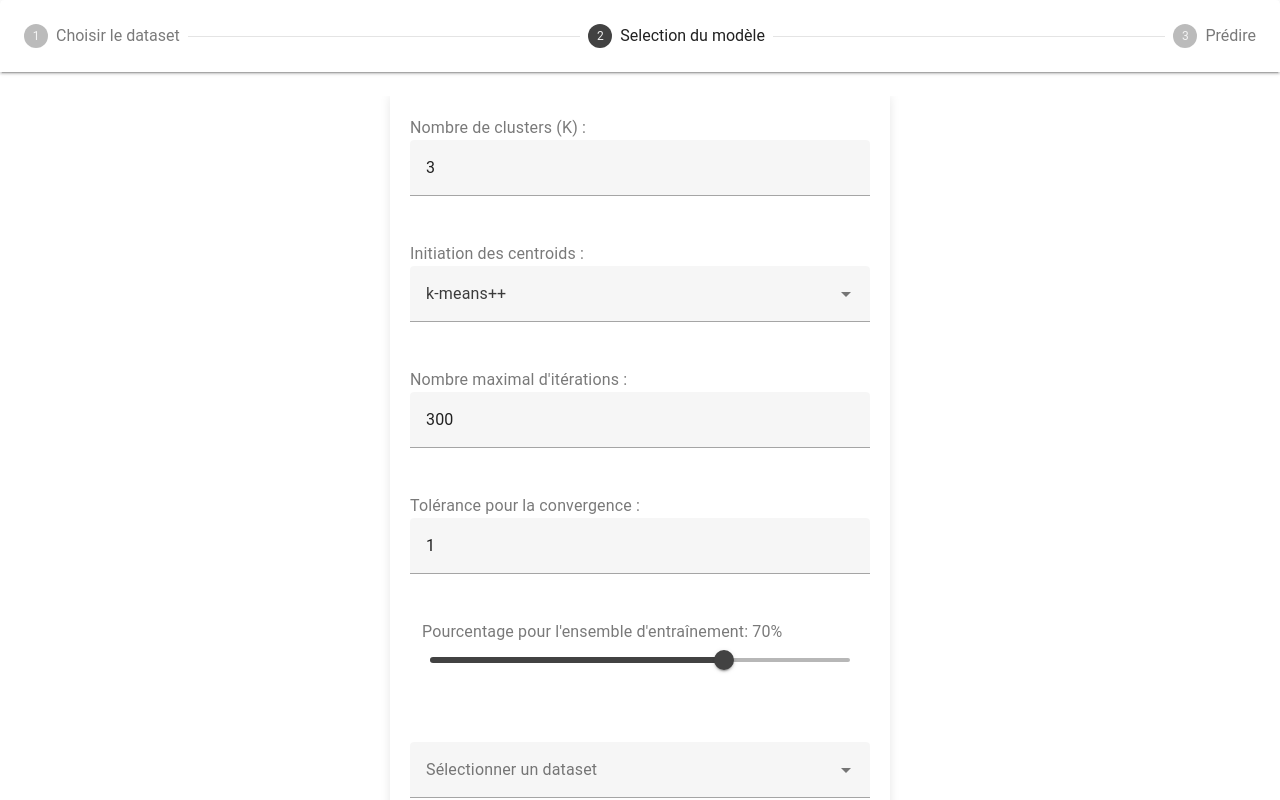
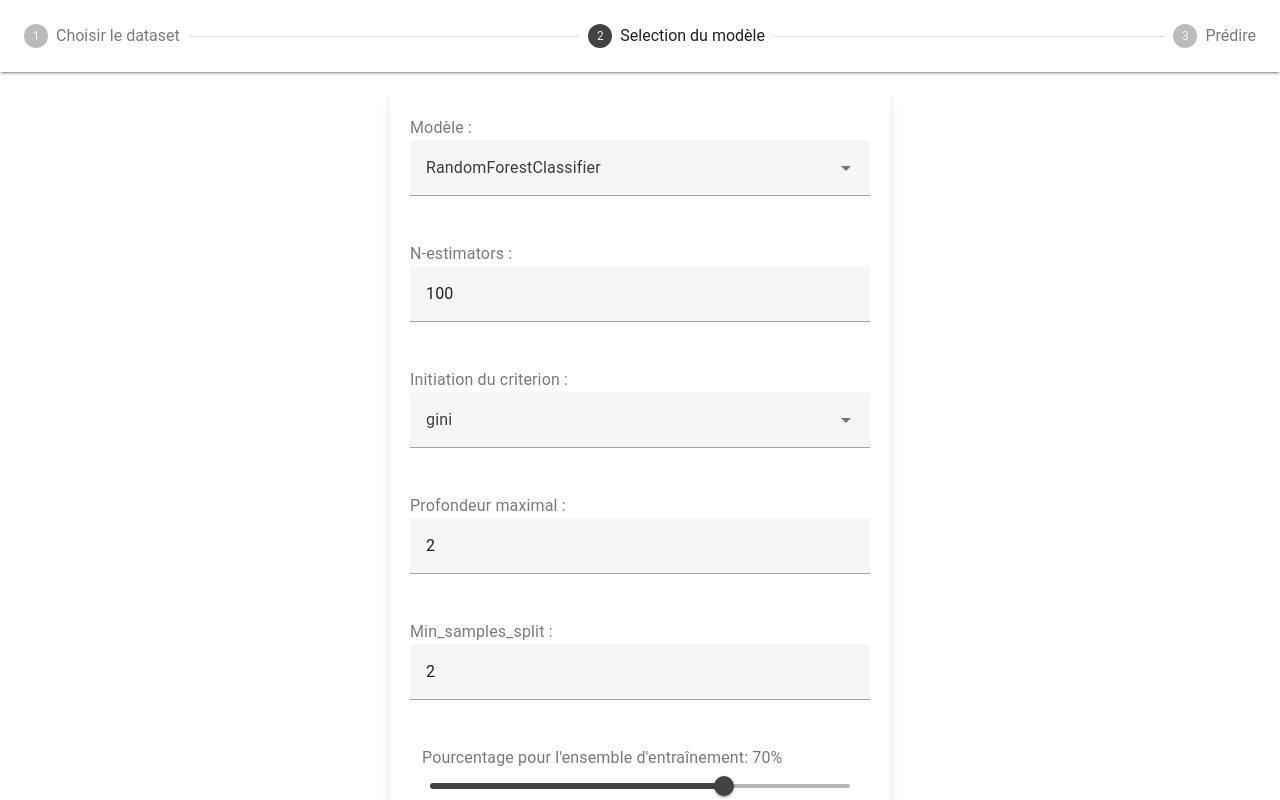
Before and after one commit to marouanekfd/dev_web_ml, a Vue app in the folder frontend/: page / in a window 1280 px wide. Both pictures are taken after a click on the button "NEXT". Shown: the top 800 px of the page. Built offline with nearby package versions, Linux system fonts and the light colour scheme; no server answers.

Commit message:
version_final reussissez bieen demain

```diff
--- a/frontend/src/App.vue
+++ b/frontend/src/App.vue
@@ -4,7 +4,7 @@
       <v-main>
         <v-stepper v-model="step" :items="items" show-actions>
           <template v-slot:item.1>
-            <HelloWorld v-on:target="setTarget" v-on:filename="setFilename" v-on:dataInfo="setDataInfo"/>
+            <Upload v-on:target="setTarget" v-on:filename="setFilename" v-on:dataInfo="setDataInfo" />
             <!-- Le reste du contenu pour la première étape -->
           </template>
 
@@ -24,13 +24,13 @@
 </template>
 
 <script>
-import HelloWorld from '@/components/HelloWorld.vue';
+import Upload from '@/components/Upload.vue';
 import HyperParamForm from '@/components/HyperParamForm.vue';
 import PredictForm from './components/PredictForm.vue';
 
 export default {
   components: {
-    HelloWorld,
+    Upload,
     PredictForm,
     HyperParamForm
 },
@@ -59,7 +59,7 @@ export default {
     setFilename(filename){
       this.filename = filename;
       console.log('setFilename',this.filename)
-    }
+    },
   }
 
 };
--- a/frontend/src/components/HyperParamForm.vue
+++ b/frontend/src/components/HyperParamForm.vue
@@ -3,29 +3,36 @@
     <v-form @submit.prevent="submitForm">
       <v-row>
         <v-col cols="12">
-          <v-label for="n_clusters">Nombre de clusters (K) :</v-label>
-          <v-text-field id="n_clusters" v-model.number="params.n_clusters" type="number" min="1"></v-text-field>
+          <v-label for="model">Modèle :</v-label>
+          <v-select id="model" v-model="params.model" :items="['RandomForestClassifier', 'RandomForestRegressor' ]"></v-select>
         </v-col>
       </v-row>
 
       <v-row>
         <v-col cols="12">
-          <v-label for="init">Initiation des centroids :</v-label>
-          <v-select id="init" v-model="params.init" :items="['k-means++', 'random']"></v-select>
+          <v-label for="n_estimators">N-estimators :</v-label>
+          <v-text-field id="n_estimators" v-model.number="params.n_estimators" type="number" min="100"></v-text-field>
         </v-col>
       </v-row>
 
       <v-row>
         <v-col cols="12">
-          <v-label for="max_iter">Nombre maximal d'itérations :</v-label>
-          <v-text-field id="max_iter" v-model.number="params.max_iter" type="number" min="1"></v-text-field>
+          <v-label for="criterion">Initiation du criterion :</v-label>
+          <v-select id="criterion" v-model="params.criterion" :items="['gini', 'entropy','log_loss' ]"></v-select>
         </v-col>
       </v-row>
 
       <v-row>
         <v-col cols="12">
-          <v-label for="tol">Tolérance pour la convergence :</v-label>
-          <v-text-field id="tol" v-model.number="params.tol" type="number" min="0"></v-text-field>
+          <v-label for="max_depth">Profondeur maximal :</v-label>
+          <v-text-field id="max_depth" v-model.number="params.max_depth" type="number" min="1"></v-text-field>
+        </v-col>
+      </v-row>
+
+      <v-row>
+        <v-col cols="12">
+          <v-label for="min_samples_split">Min_samples_split :</v-label>
+          <v-text-field id="min_samples_split" v-model.number="params.min_samples_split" type="number" min="2"></v-text-field>
         </v-col>
       </v-row>
 
@@ -36,25 +43,7 @@
         </v-col>
       </v-row>
       <!-- Nouveau : Sélecteur de dataset -->
-    <v-row>
-      <v-col cols="12">
-        <v-select
-          label="Sélectionner un dataset"
-          :items="dataFiles"
-          v-model="selectedDataset"
-          @change="loadDataFiles"
-        ></v-select>
-      </v-col>
-    </v-row>
 
-    <!-- Nouveau : Bouton pour sélectionner la colonne cible -->
-    <v-row v-if="selectedDataset">
-      <v-col cols="12">
-        <v-btn @click="selectTargetColumn">
-          Sélectionner la colonne cible
-        </v-btn>
-      </v-col>
-    </v-row>
       <v-row>
         <v-col cols="12">
           <v-btn type="submit" color="primary">Configurer le modèle et le fractionnement</v-btn>
@@ -86,13 +75,14 @@ export default {
   data() {
     return {
       params: {
-        n_clusters: 3,
-        init: 'k-means++',
-        max_iter: 300,
-        tol: 1
+        n_estimators: 100,
+        criterion: 'gini',
+        max_depth: 2,
+        min_samples_split: 2,
+        model : 'RandomForestClassifier'
       },
       split: {
-        train_size: 70, // Valeur initiale de 70% pour l'entraînement
+        train_size: 70,
       },
       apiResponse: null,
       dataFiles: [],
@@ -107,22 +97,14 @@ export default {
   },
   methods: {
     selectTargetColumn() {
-      // Ici, tu peux ouvrir un dialogue ou une nouvelle vue pour sélectionner la colonne cible
-      // Pour l'instant, je vais simplement logger le dataset sélectionné
       console.log("Dataset sélectionné:", this.selectedDataset);
-      // Tu devras implémenter la logique pour sélectionner la colonne cible
     },
-
     async loadDataFiles() {
-      // Utilise l'objet `options` pour configurer la méthode `POST` et les headers si nécessaire
       const options = {
         method: 'POST',
         headers: {
-          // Ajoute des headers si ton API en a besoin, par exemple un Content-Type ou des tokens d'authentification
           'Content-Type': 'application/json'
         },
-        // Si ton endpoint attend un corps de requête, ajoute-le ici
-        // body: JSON.stringify({ someData: 'yourValue' })
       };
 
       try {
@@ -138,9 +120,6 @@ export default {
       }
     },
     async submitForm() {
-      console.log('Hyperparamètres KMeans soumis:', this.params);
-      console.log('Fractionnement Train/Test:', this.split.train_size);
-      console.log(this.filename)
       try {
         const response = await fetch('/api/train', {
           method: 'POST',
@@ -199,7 +178,6 @@ export default {
 <style scoped>
 .hyperparam-form {
   max-width: 500px;
-  /* Limite la largeur du formulaire */
   margin: auto;
   padding: 20px;
   box-shadow: 0 0 10px rgba(0, 0, 0, 0.1);
@@ -211,23 +189,16 @@ export default {
 
 .slider {
   width: 100%;
-  /* Pleine largeur à l'intérieur du container */
   height: 25px;
-  /* Hauteur du slider */
   background: #efefef;
-  /* Couleur de fond du slider */
   outline: none;
-  /* Supprime l'outline pour un look plus net */
   opacity: 0.7;
-  /* Transparence légère */
   -webkit-transition: .2s;
-  /* Transition pour l'effet de survol */
   transition: opacity .2s;
 }
 
 .slider:hover {
   opacity: 1;
-  /* Opacité totale lors du survol */
 }
 
 
--- a/frontend/src/components/PredictForm.vue
+++ b/frontend/src/components/PredictForm.vue
@@ -1,9 +1,10 @@
 <template>
 
         <v-container class="hyperparam-form">
+    <v-alert  colored dense outlined type="info">
+      Veuillez entrer les données à prédire.
+    </v-alert>
             <v-col>
-
-
                 <v-form @submit.prevent="submitForm">
                   <v-col >
                 <v-text-field v-model="values['token']" >Token: </v-text-field>
@@ -26,9 +27,6 @@
       </v-col>
     </v-row>
         </v-container>
-
-
-
   </template>
 
   <script>
@@ -43,7 +41,7 @@
           tol: 1
         },
         split: {
-          train_size: 70, // Valeur initiale de 70% pour l'entraînement
+          train_size: 70,
         },
         apiResponse: null,
         columns : this.dataInfo.data,
@@ -51,23 +49,13 @@
         key:"",
         json_predict: null,
         prediction: null
-
-
       };
     },
     methods: {
       async submitForm() {
     const formData = new FormData();
-    // Ajoutez les données au formulaire
     formData.append('dataInfo', JSON.stringify(this.dataInfo.data));
     formData.append('values', JSON.stringify(this.values));
-
-
-
-    console.log(formData)
-
-
-
     try {
       const response = await fetch("/api/data", { method: 'POST', body: formData });
       const data = await response.json();
@@ -79,7 +67,6 @@
       console.error('Erreur lors de l\'envoi des données:', error);
     }
     const formData_predict = new FormData();
-    // Ajoutez les données au formulaire
     formData_predict.append('token', token);
     formData_predict.append('values', JSON.stringify(values));
 
@@ -93,8 +80,6 @@
     } catch (error) {
       console.error('Erreur lors de l\'envoi des données:', error);
     }
-
-
   },
 
     showToken() {
@@ -104,13 +89,11 @@
         alert("Aucun token disponible.");
       }
     },
-
     async deleteModel() {
     if (!this.apiResponse || !this.apiResponse.token) {
       alert("Token non disponible pour la suppression du modèle.");
       return;
     }
-
     try {
       const response = await fetch('/api/delete-model', {
         method: 'POST',
@@ -128,8 +111,6 @@
   }}
   };
   </script>
-
-
   <style scoped>
   .hyperparam-form {
     max-width: 500px;
@@ -138,11 +119,9 @@
     padding: 20px;
     box-shadow: 0 0 10px rgba(0, 0, 0, 0.1);
   }
-
   .slider-container {
     margin: 20px 0;
   }
-
   .slider {
     width: 100%;
     /* Pleine largeur à l'intérieur du container */
@@ -158,13 +137,10 @@
     /* Transition pour l'effet de survol */
     transition: opacity .2s;
   }
-
   .slider:hover {
     opacity: 1;
     /* Opacité totale lors du survol */
   }
-
-
   button {
     padding: 10px 15px;
     background-color: #007bff;
@@ -173,7 +149,6 @@
     border-radius: 4px;
     cursor: pointer;
   }
-
   button:hover {
     background-color: #0056b3;
   }
--- a/frontend/src/components/HelloWorld.vue
+++ b/frontend/src/components/Upload.vue
@@ -22,7 +22,7 @@
       </v-col>
 
       <v-col>
-        <v-btn @click="downloadSelectedColumns" color="success">Prédire</v-btn>
+        <v-btn @click="downloadSelectedColumns" color="success">Valider Target</v-btn>
       </v-col>
     </v-row>
   </v-container>
@@ -73,6 +73,7 @@ export default {
         console.log(this.selectedColumns);
     }
     this.$emit('filename', this.file.name);
+    alert('Target sélectionné: ' + this.selectedColumns);
 },
   created() {
     fetch("/api/mode").then(res => res.json()).then(data => {
```
Also changed, not shown: 1 other file (tests, documents, lock files or other folders).
